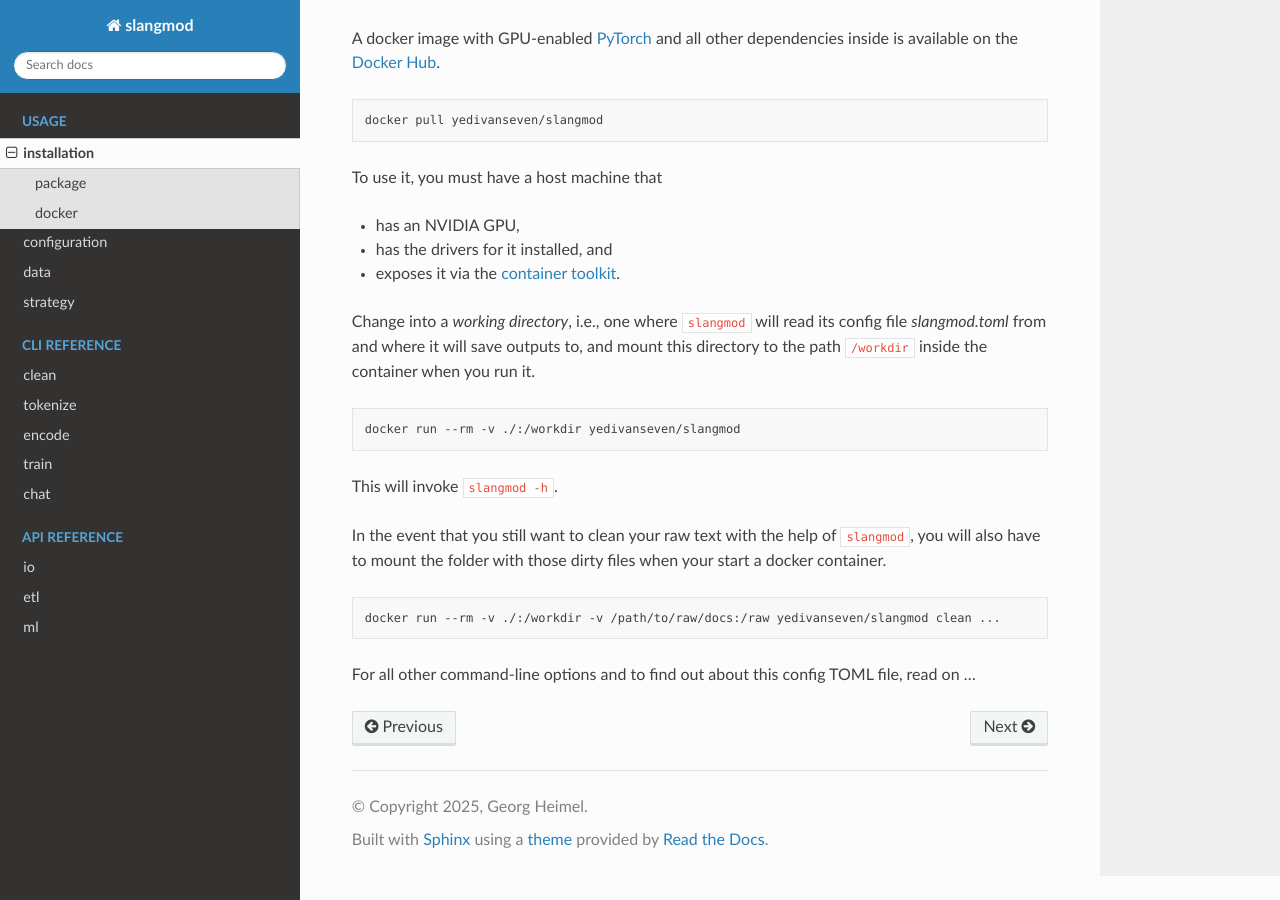
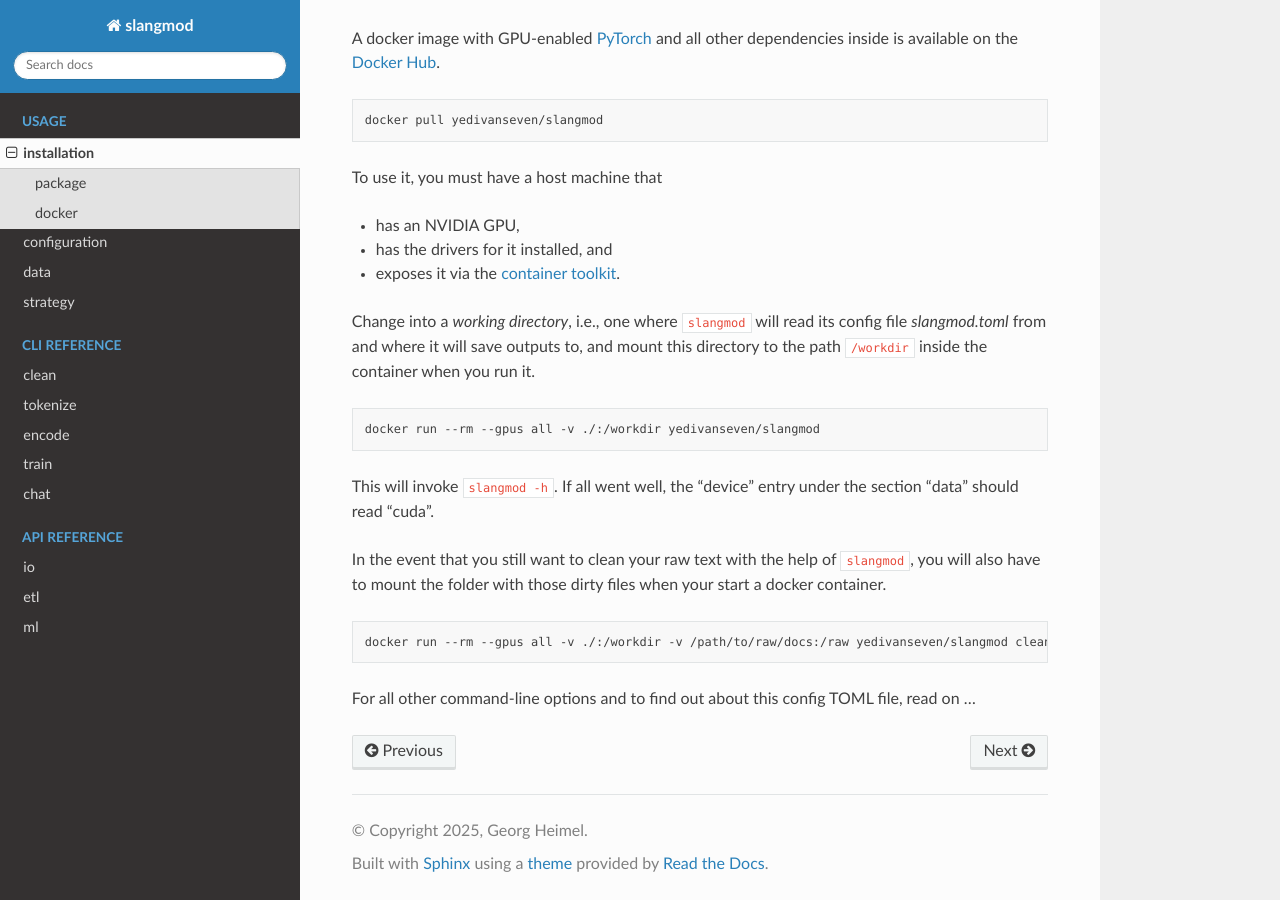
Before and after one commit to yedivanseven/slangmod, a Sphinx documentation site: the page built from docs/source/usage/installation.rst, in a window 1280 px wide and 900 px high, scrolled down 998 px. Built offline with Sphinx 7.4.7 and the Read the Docs theme 3.1.0, drawn with Linux system fonts in a browser that asks for light colours.

```diff
--- a/docs/source/usage/installation.rst
+++ b/docs/source/usage/installation.rst
@@ -68,9 +68,10 @@ this directory to the path ``/workdir`` inside the container when you run it.
 
 .. code-block:: bash
 
-   docker run --rm -v ./:/workdir yedivanseven/slangmod
+   docker run --rm --gpus all -v ./:/workdir yedivanseven/slangmod
 
-This will invoke ``slangmod -h``.
+This will invoke ``slangmod -h``. If all went well, the "device" entry under
+the section "data" should read "cuda".
 
 In the event that you still want to clean your raw text with the help of
 ``slangmod``, you will also have to mount the folder with those dirty files
@@ -78,7 +79,7 @@ when your start a docker container.
 
 .. code-block:: bash
 
-   docker run --rm -v ./:/workdir -v /path/to/raw/docs:/raw yedivanseven/slangmod clean ...
+   docker run --rm --gpus all -v ./:/workdir -v /path/to/raw/docs:/raw yedivanseven/slangmod clean ...
 
 For all other command-line options and to find out about this config TOML file,
 read on ...
```
Also changed, not shown: README.md (+4 -3 lines).
